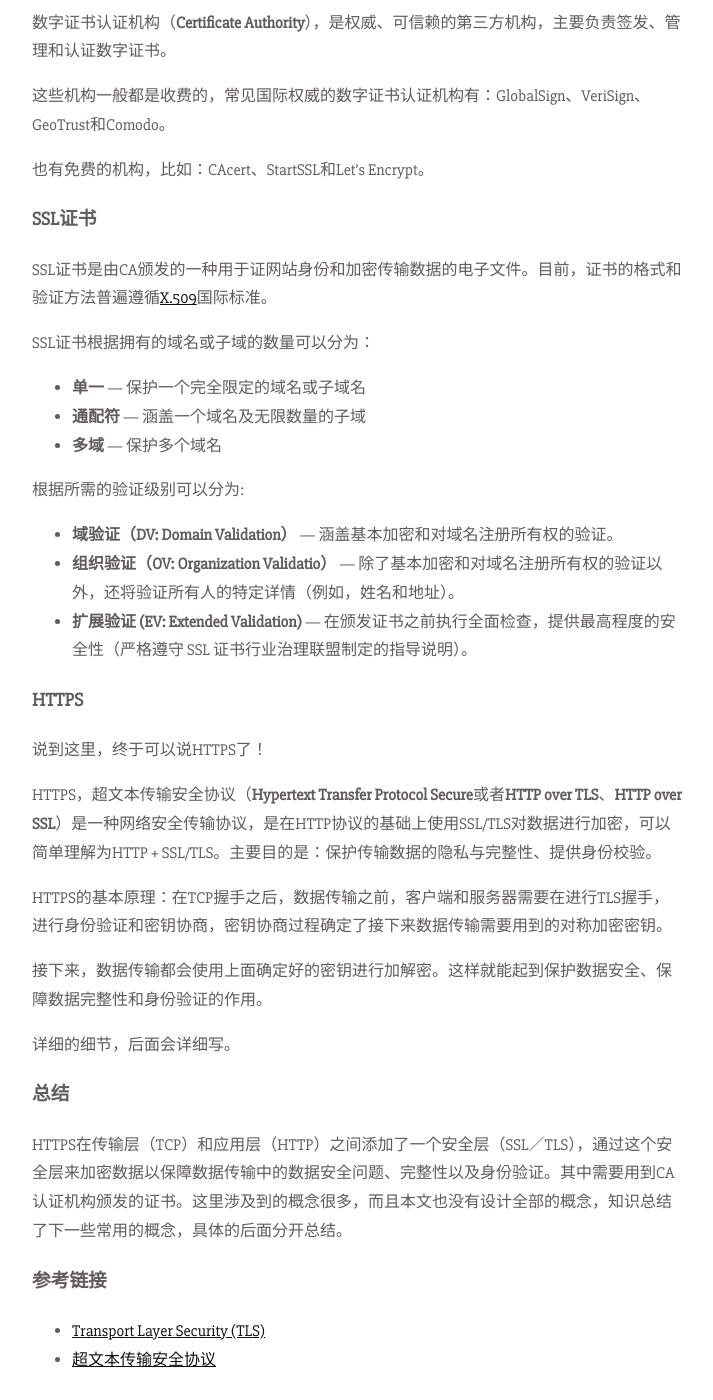
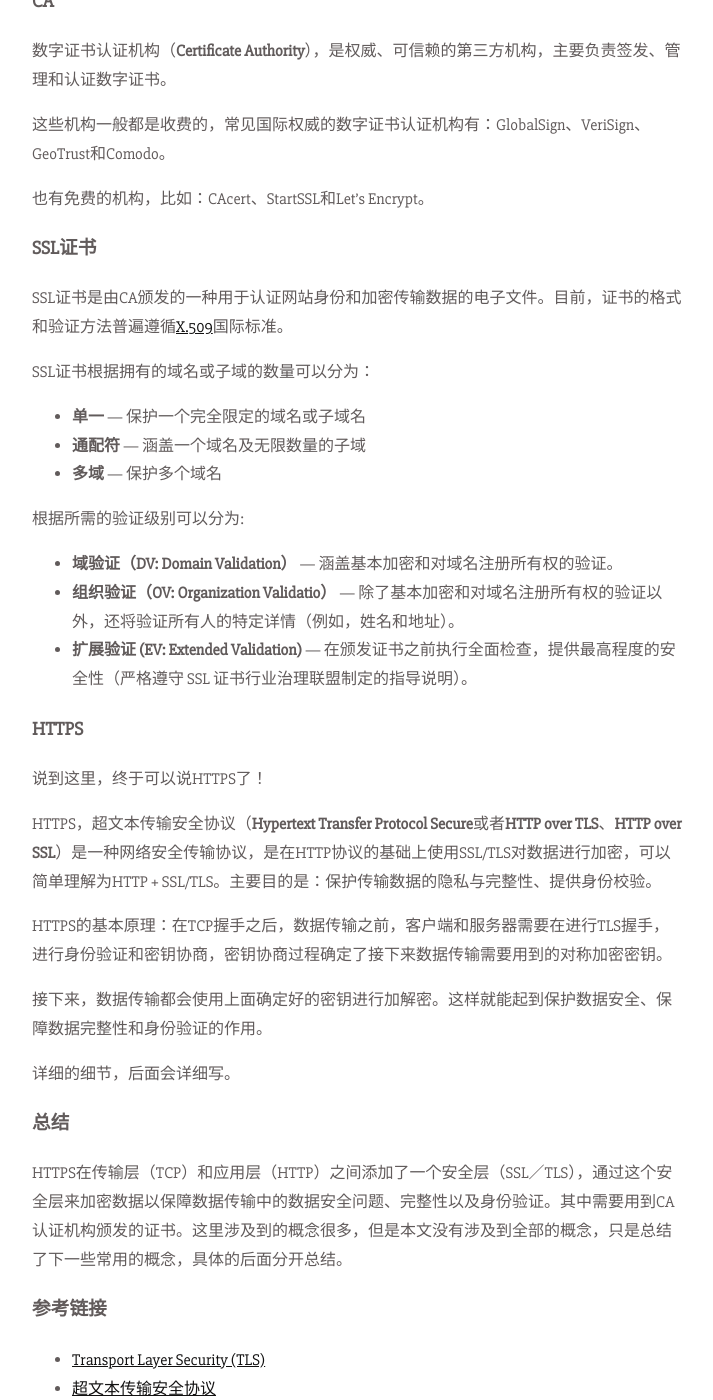
Before and after one commit to daiying-zhang/daiying-zhang.github.io, a Jekyll site: the page built from _posts/2016-12-01-approaching-https-1.md, in a window 1280 px wide and 1400 px high, scrolled down 1971 px. Shown: the whole window, without its empty margins (283-996 px from the left). Built offline with Jekyll 4.4.1, drawn with Linux system fonts in a browser that asks for light colours; some web fonts are replaced; comment, search, counter and statistics services are not loaded; some of the changed text lies outside the part shown.

Commit message:
update post

```diff
--- a/_posts/2016-12-01-approaching-https-1.md
+++ b/_posts/2016-12-01-approaching-https-1.md
@@ -22,7 +22,7 @@
 
 ### TCP
 
-`TCP`，传输控制协议（**Transmission Control Protocol**），是一种**面向连接**的、**可靠**的、**基于字节流**的传输层通信协议，位于[OSI模型](https://zh.wikipedia.org/wiki/OSI%E6%A8%A1%E5%9E%8B)中的传输层，提供面向连接的可靠数据传输服务。
+`TCP`，传输控制协议（**Transmission Control Protocol**），是一种**面向连接**的、**可靠**的、**基于字节流**的传输层通信协议，位于[OSI模型](https://zh.wikipedia.org/wiki/OSI%E6%A8%A1%E5%9E%8B)中的传输层，提供面向连接的可靠数据传输服务，为应用进程提供端到端的通信服务
 
 
 
@@ -57,7 +57,7 @@
 
 ### SSL证书
 
-SSL证书是由CA颁发的一种用于证网站身份和加密传输数据的电子文件。目前，证书的格式和验证方法普遍遵循[X.509](https://en.wikipedia.org/wiki/X.509)国际标准。
+SSL证书是由CA颁发的一种用于认证网站身份和加密传输数据的电子文件。目前，证书的格式和验证方法普遍遵循[X.509](https://en.wikipedia.org/wiki/X.509)国际标准。
 
 SSL证书根据拥有的域名或子域的数量可以分为：
 
@@ -88,7 +88,7 @@
 ### 总结
 
 
-HTTPS在传输层（TCP）和应用层（HTTP）之间添加了一个安全层（SSL／TLS），通过这个安全层来加密数据以保障数据传输中的数据安全问题、完整性以及身份验证。其中需要用到CA认证机构颁发的证书。这里涉及到的概念很多，而且本文也没有设计全部的概念，知识总结了下一些常用的概念，具体的后面分开总结。
+HTTPS在传输层（TCP）和应用层（HTTP）之间添加了一个安全层（SSL／TLS），通过这个安全层来加密数据以保障数据传输中的数据安全问题、完整性以及身份验证。其中需要用到CA认证机构颁发的证书。这里涉及到的概念很多，但是本文没有涉及到全部的概念，只是总结了下一些常用的概念，具体的后面分开总结。
 
 
 ### 参考链接
```
